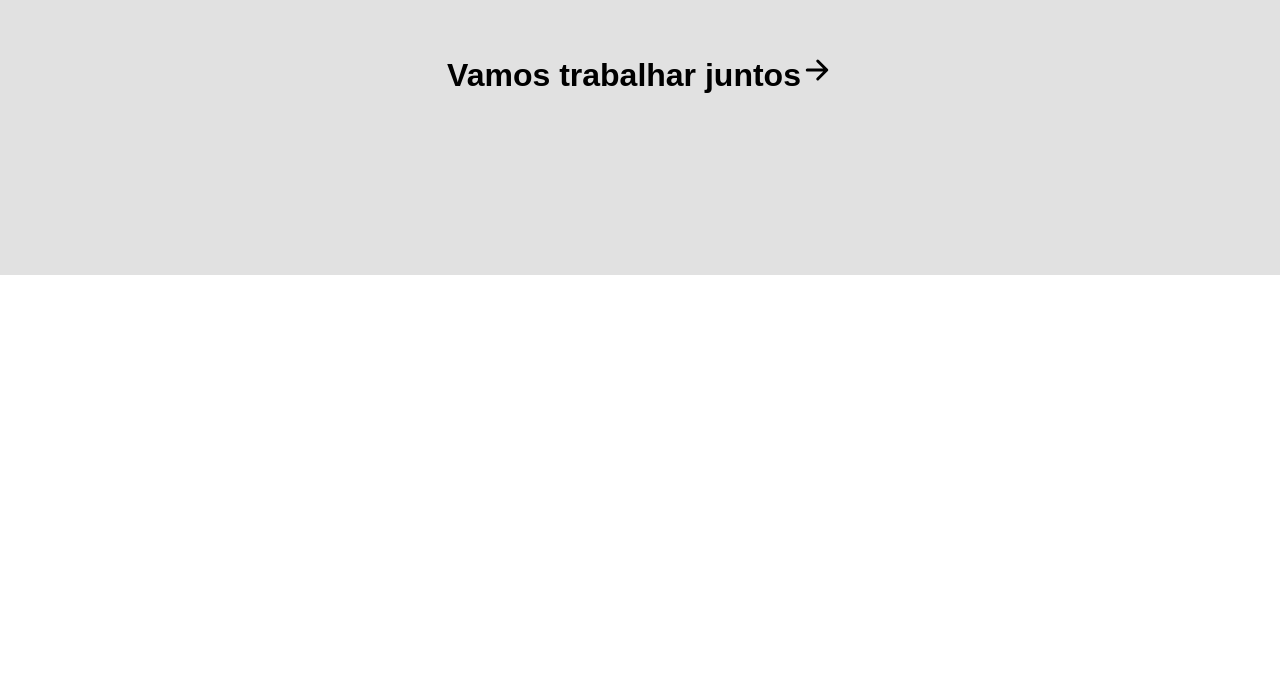
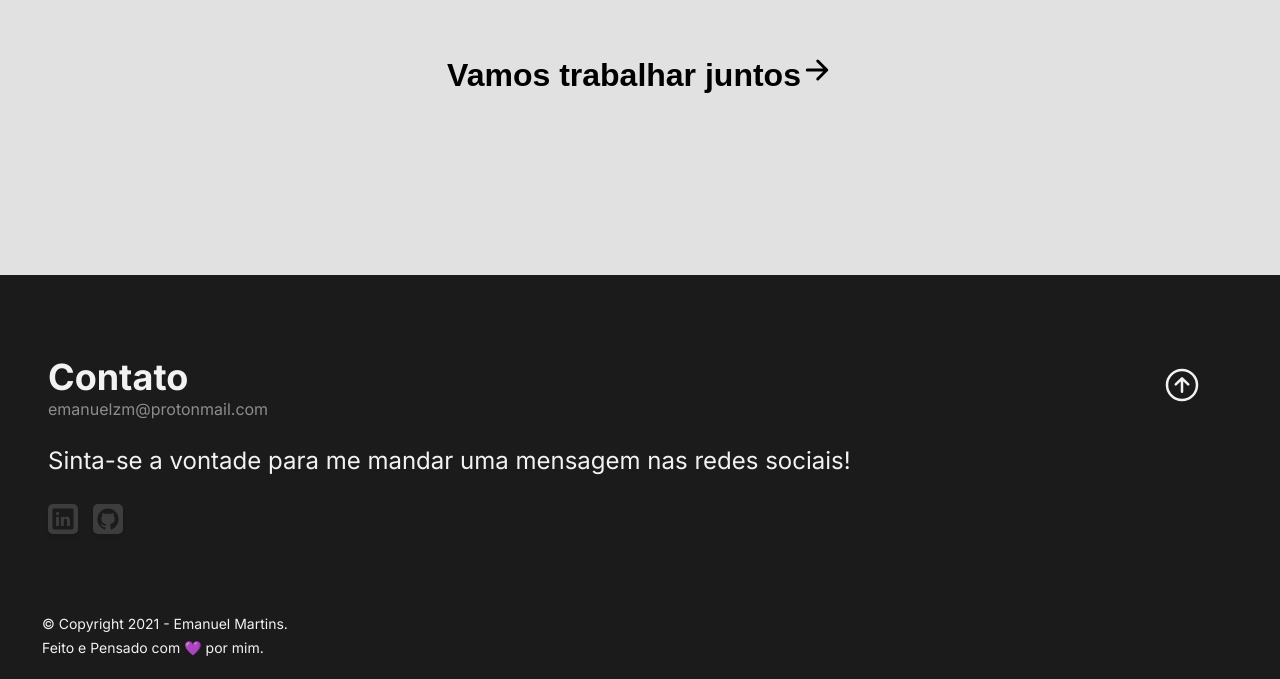
Before and after one commit to ezms/portfolio, a React (Vite) app: page /#/ in a window 1280 px wide. Shown: the part 4631-5310 px from the top of the page. Before the commit the page ends 4906 px from the top, so only its background shows below. Built offline with nearby package versions, Linux system fonts and the light colour scheme.

Commit message:
feat: set footer style

```diff
--- /dev/null
+++ b/src/components/Footer/index.tsx
@@ -0,0 +1,46 @@
+import React from 'react';
+import { SocialMediaLink } from '../SocialMediaLink';
+import {
+    FooterContainer,
+    FooterEmail,
+    FooterInfos,
+    FooterMessage,
+    FooterScrollTopButton,
+    FooterSection,
+    FooterTitle,
+    SocialMediaBox,
+} from './style';
+
+const Footer = () => {
+    const scrolltop = () => window.scrollTo(0, 0);
+
+    return (
+        <FooterContainer>
+            <FooterSection>
+                <FooterScrollTopButton onClick={scrolltop}>
+                    <ion-icon name="arrow-up-circle-outline"></ion-icon>
+                </FooterScrollTopButton>
+                <FooterTitle>Contato</FooterTitle>
+                <FooterEmail>emanuelzm@protonmail.com</FooterEmail>
+                <FooterMessage>
+                    Sinta-se a vontade para me mandar uma mensagem nas redes
+                    sociais!
+                </FooterMessage>
+                <SocialMediaBox>
+                    <SocialMediaLink
+                        anchor="https://www.linkedin.com/in/emanuelzmartins"
+                        iconName="logo-linkedin"
+                    />
+                    <SocialMediaLink
+                        anchor="https://github.com/ezms"
+                        iconName="logo-github"
+                    />
+                </SocialMediaBox>
+            </FooterSection>
+            <FooterInfos>&copy; Copyright 2021 - Emanuel Martins.</FooterInfos>
+            <FooterInfos>Feito e Pensado com 💜 por mim.</FooterInfos>
+        </FooterContainer>
+    );
+};
+
+export default Footer;
--- /dev/null
+++ b/src/components/Footer/style.ts
@@ -0,0 +1,72 @@
+import styled from 'styled-components';
+
+export const FooterContainer = styled.footer`
+    display: flex;
+    flex-direction: column;
+    justify-content: flex-start;
+    color: var(--white-color);
+    font-family: 'Inter', sans-serif;
+
+    background-color: var(--black-color);
+    min-height: 40vh;
+    padding-bottom: 1em;
+`;
+
+export const FooterSection = styled.section`
+    margin: 5rem 3em;
+`;
+
+export const FooterTitle = styled.h2`
+    font-size: 36px;
+`;
+
+export const FooterEmail = styled.span`
+    color: var(--light-gray-color);
+`;
+
+export const FooterMessage = styled.p`
+    font-size: 1.5rem;
+    line-height: 2rem;
+    padding-top: 2px;
+    padding-bottom: 3px;
+    margin: 1em 0;
+`;
+
+export const SocialMediaBox = styled.div`
+    display: inline-flex;
+    gap: 15px;
+`;
+
+export const FooterInfos = styled.span`
+    font-size: 14px;
+    margin-left: 3em;
+    margin-bottom: 0.5em;
+`;
+
+export const FooterScrollTopButton = styled.button`
+    display: flex;
+    flex-direction: column;
+    justify-content: center;
+    align-items: center;
+
+    width: 60px;
+    height: 60px;
+    border: none;
+
+    background-color: transparent;
+    border-radius: 100%;
+
+    color: var(--white-color);
+    transition: all 0.3s;
+
+    position: absolute;
+    left: 90%;
+
+    :hover {
+        box-shadow: var(--gray-color) 0px 2px 8px;
+    }
+
+    ion-icon {
+        font-size: 40px;
+    }
+`;
--- a/src/pages/Home/index.tsx
+++ b/src/pages/Home/index.tsx
@@ -1,4 +1,5 @@
 import AboutSection from '../../components/AboutSection';
+import Footer from '../../components/Footer';
 import MyServicesSection from '../../components/MyServicesSection';
 import PresentationSection from '../../components/PresentationSection';
 import ProjectsSection from '../../components/ProjectsSection';
@@ -15,6 +16,7 @@ const Home = () => {
             <SkillsSection />
             <ProjectsSection />
             <WorkTogetherSection />
+            <Footer />
         </HomePageContainer>
     );
 };
```
